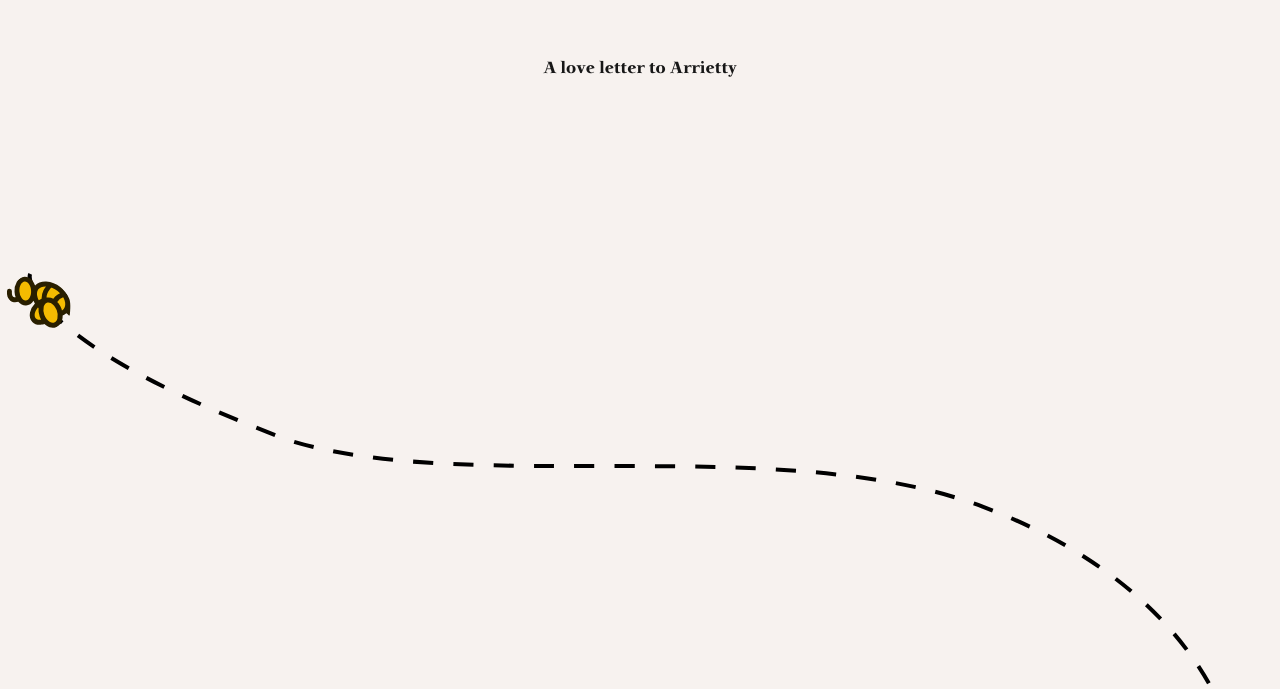
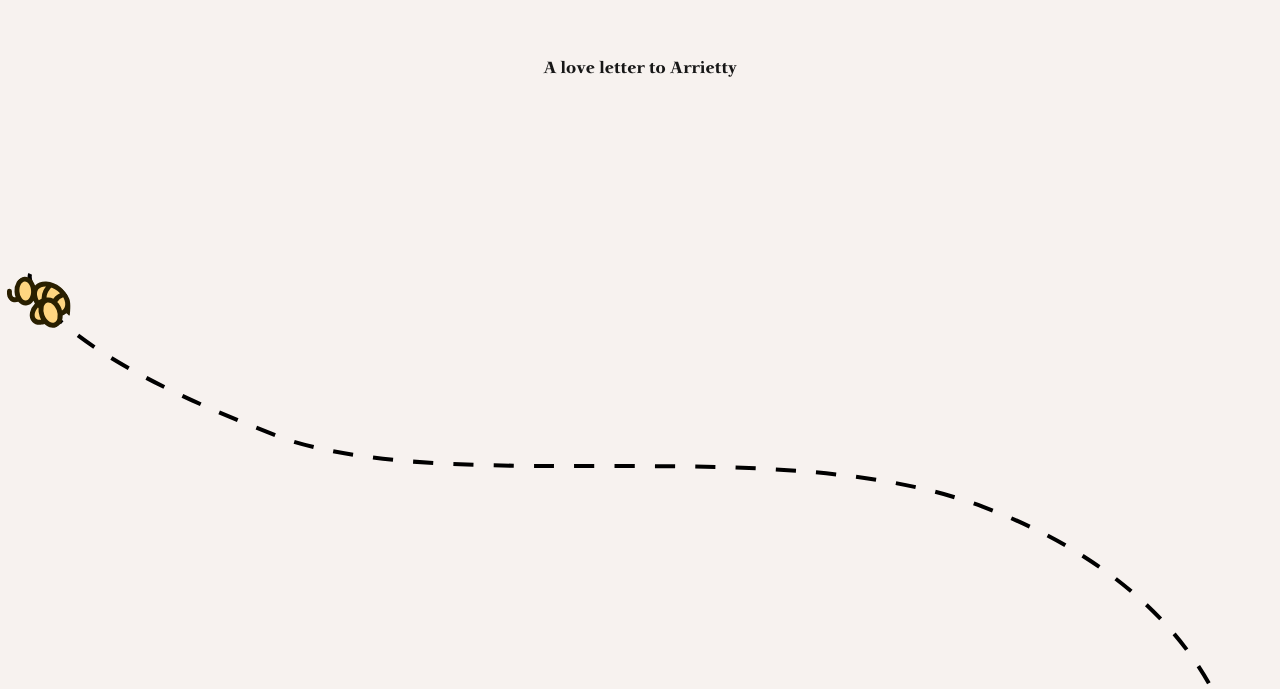
Before and after one commit to iamtienng/for-arrietty.iamtienng.com, a Next.js app: page / in a window 1280 px wide. Shown: the part 111-800 px from the top of the page. Built offline with nearby package versions, Linux system fonts and the light colour scheme.

Commit message:
feat: change bee color

```diff
--- a/src/app/page.js
+++ b/src/app/page.js
@@ -180,42 +180,42 @@ export default function Gallery() {
                 data-name="Path 332"
                 d="M24.057,55.335c-7.948,5.428-11.332,14.306-7.56,19.829s13.273,5.6,21.22.172,11.332-14.306,7.56-19.829-13.273-5.6-21.22-.172"
                 transform="translate(-11.365 -38.999)"
-                fill="#f4bb01"
+                fill="#FFD580"
               />
               <path
                 id="Path_333"
                 data-name="Path 333"
                 d="M157.5,150.972c2.7-9.9-6.786-21.1-21.182-25.025s-28.253.919-30.95,10.816,6.786,21.1,21.182,25.025,28.253-.919,30.95-10.816"
                 transform="translate(-79.734 -94.686)"
-                fill="#f4bb01"
+                fill="#FFD580"
               />
               <path
                 id="Path_334"
                 data-name="Path 334"
                 d="M146.889,177.281s1.339-19.463,19.962-22.318"
                 transform="translate(-111.637 -117.774)"
-                fill="#f4bb01"
+                fill="#FFD580"
               />
               <path
                 id="Path_335"
                 data-name="Path 335"
                 d="M234.862,212.262s-6.479-13.1,4.49-21.97"
                 transform="translate(-177.054 -144.624)"
-                fill="#f4bb01"
+                fill="#FFD580"
               />
               <path
                 id="Path_336"
                 data-name="Path 336"
                 d="M190.35,61.76c-1.181,10.465,3.757,19.615,11.029,20.436s14.126-7,15.307-17.463S212.93,45.118,205.657,44.3s-14.126,7-15.307,17.463"
                 transform="translate(-144.536 -33.621)"
-                fill="#f4bb01"
+                fill="#FFD580"
               />
               <path
                 id="Path_337"
                 data-name="Path 337"
                 d="M216.247,95.353c-10.069,3.089-16.491,11.265-14.344,18.262s12.049,10.165,22.118,7.076,16.491-11.265,14.344-18.262-12.049-10.165-22.118-7.076"
                 transform="translate(-153.134 -71.57)"
-                fill="#f4bb01"
+                fill="#FFD580"
               />
               <path
                 id="Path_338"
```
